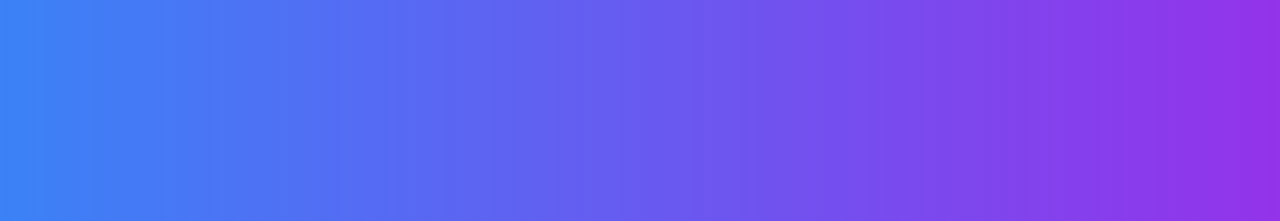
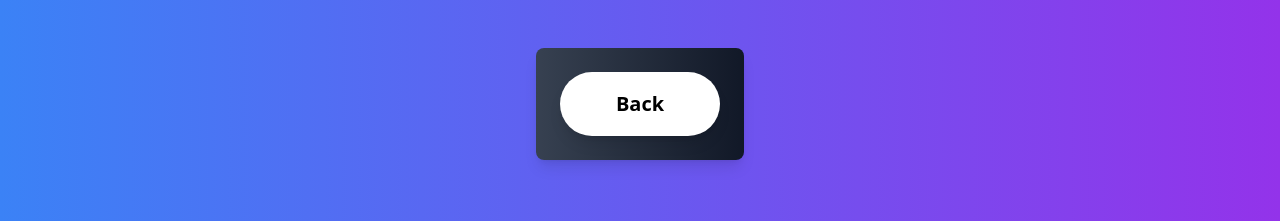
Before and after one commit to muhammadainulfuady/contacme-lengkap, a plain HTML site: page index.html in a window 1280 px wide. Shown: the top 221 px of the page. Drawn offline with nearby package versions, Linux system fonts and the light colour scheme.

Commit message:
menambah aller adn ikon back

```diff
--- a/index.html
+++ b/index.html
@@ -3,7 +3,7 @@
   <head>
     <meta charset="UTF-8" />
     <meta name="viewport" content="width=device-width, initial-scale=1.0" />
-    <title>Contactme in web portfolio adi</title>
+    <title>Contact Me in Web Portfolio Adi</title>
     <link
       href="https://cdnjs.cloudflare.com/ajax/libs/font-awesome/6.0.0-beta3/css/all.min.css"
       rel="stylesheet"
@@ -12,8 +12,22 @@
     <script src="https://cdn.tailwindcss.com"></script>
   </head>
   <body
-    class="bg-gradient-to-r from-blue-500 to-purple-600 min-h-screen flex justify-center items-center"
+    class="bg-gradient-to-r from-blue-500 to-purple-600 min-h-screen flex flex-col items-center"
   >
+    <!-- Box Icon "Kembali" -->
+    <div
+      class="mb-8 mt-12 flex justify-center items-center bg-gradient-to-r from-gray-700 to-gray-900 p-6 rounded-lg shadow-lg transform transition duration-300 hover:scale-105"
+    >
+      <a
+        href="https://muhammadainulfuady.github.io/portfolio/"
+        target="_blank"
+        class="flex justify-center items-center w-40 h-16 bg-white rounded-full shadow-lg text-xl font-semibold text-black"
+      >
+        Back
+      </a>
+    </div>
+
+    <!-- Social Media Icons -->
     <div
       class="grid grid-cols-1 sm:grid-cols-2 lg:grid-cols-3 gap-8 p-8 w-full max-w-6xl"
     >
@@ -100,7 +114,7 @@
     <script src="https://kit.fontawesome.com/a076d05399.js"></script>
     <script>
       alert(
-        "AWIKWOK WKWKWK TIBA-TIBA KE SINI YA BANG?? YAUDAH GAPAPA DISIN JUGA LENGKAP KOK AWIKWOK"
+        "AWIKWOK WKWKWK TIBA-TIBA KE SINI YA BANG?? YAUDAH GAPAPA DISINI JUGA LENGKAP KOK AWIKWOK"
       );
     </script>
   </body>
```
Also changed, not shown: tailwind.config.js (added).
